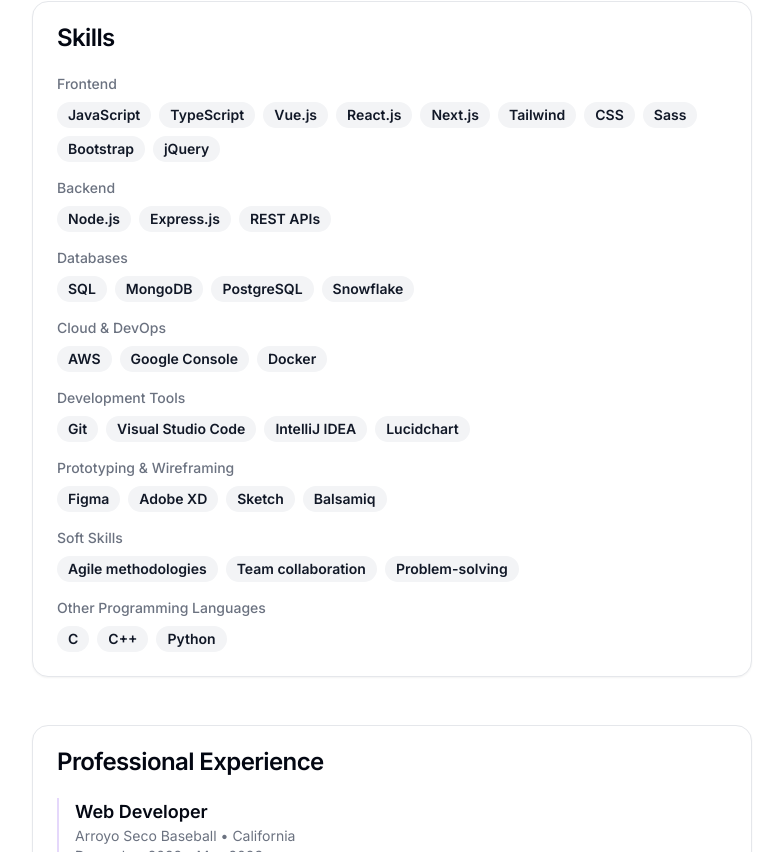
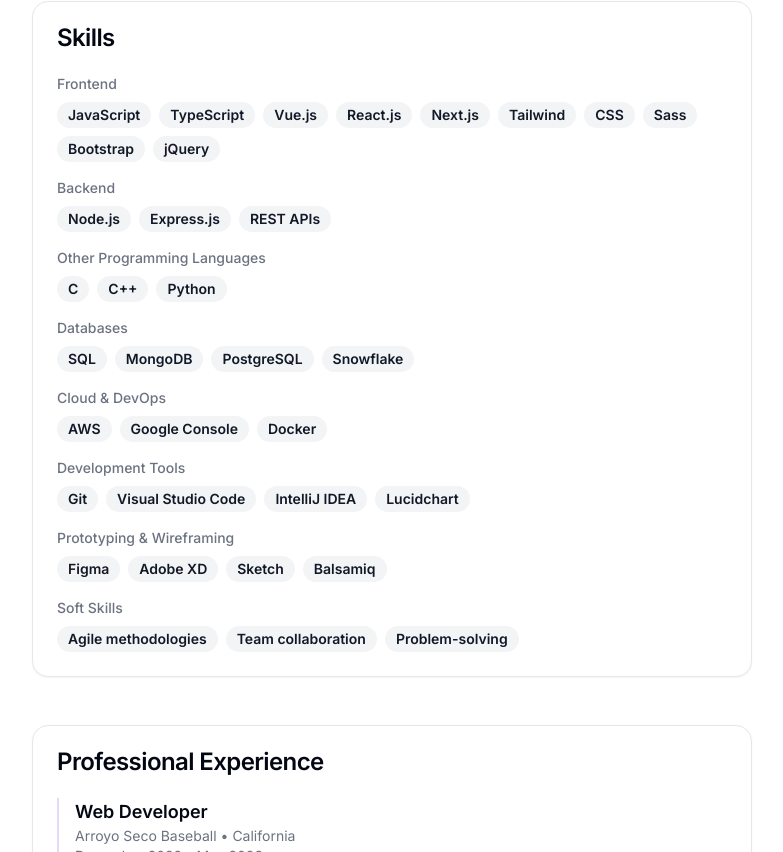
Before and after one commit to dchamp16/aboutme, a Next.js app: page / in a window 1280 px wide. Shown: the part 569-1421 px from the top of the page, without its empty margins (176-959 px from the left). Built offline with nearby package versions, Linux system fonts and the light colour scheme; no server answers.

Commit message:
Update Skills.tsx

```diff
--- a/app/components/Skills.tsx
+++ b/app/components/Skills.tsx
@@ -9,12 +9,12 @@ export default function Skills() {
     const skillCategories: SkillCategory[] = [
         { title: "Frontend", skills: resumeData.skills.frontend },
         { title: "Backend", skills: resumeData.skills.backend },
+        { title: "Other Programming Languages", skills: resumeData.skills.other },
         { title: "Databases", skills: resumeData.skills.databases },
         { title: "Cloud & DevOps", skills: resumeData.skills.cloud },
         { title: "Development Tools", skills: resumeData.skills.tools },
         { title: "Prototyping & Wireframing", skills: resumeData.skills.prototyping },
-        { title: "Soft Skills", skills: resumeData.skills.softSkills },
-        { title: "Other Programming Languages", skills: resumeData.skills.other }
+        { title: "Soft Skills", skills: resumeData.skills.softSkills }
     ];
 ;
 
```
